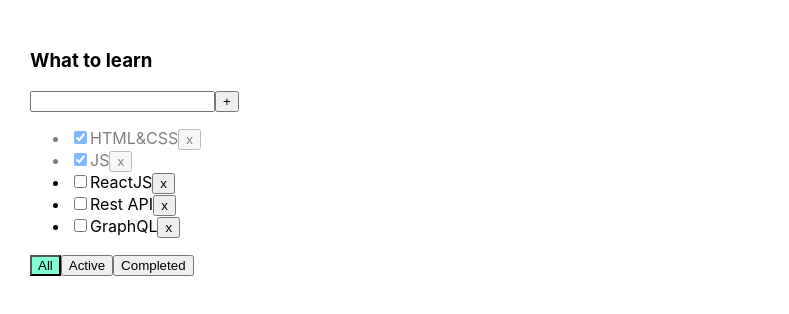
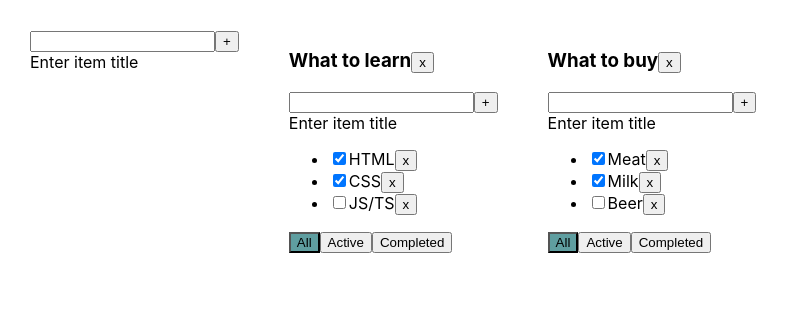
Before and after one commit to Djiypyk/ToDoList-MUI, a React (Create React App) app: page / in a window 1280 px wide. Shown: the top 314 px of the page, without its empty margins (0-789 px from the left). Built offline with nearby package versions, Linux system fonts and the light colour scheme.

Commit message:
create new component

```diff
--- /dev/null
+++ b/src/AddItemForm.tsx
@@ -0,0 +1,46 @@
+import React, {ChangeEvent, KeyboardEvent, useState} from "react";
+
+type AddItemFormPropsType = {
+    addItem: (title: string) => void
+}
+
+export const AddItemForm = (props: AddItemFormPropsType) => {
+    const [title, setTitle] = useState<string>("");
+    const [error, setError] = useState<boolean>(false);
+
+    const onChangeSetTitle = (e: ChangeEvent<HTMLInputElement>) => {
+        setTitle(e.currentTarget.value)
+        setError(false)
+    }
+    const onKeyPressAddItem = (e: KeyboardEvent<HTMLInputElement>) => {
+        if (e.key === "Enter") {
+            addItem()
+        }
+    }
+    const addItem = () => {
+        const trimmedTitle = title.trim()
+        if (trimmedTitle) {
+            props.addItem(trimmedTitle)
+        } else {
+            setError(true)
+        }
+        setTitle("")
+    }
+
+    const errorMessage = error
+        ? <div style={{color: "red"}}>Title is required!</div>
+        : <div>Enter item title</div>
+
+    return (
+        <div>
+            <input
+                className={error ? "error" : ""}
+                value={title}
+                onChange={onChangeSetTitle}
+                onKeyPress={onKeyPressAddItem}
+            />
+            <button onClick={addItem}>+</button>
+            {errorMessage}
+        </div>
+    );
+}
--- a/src/App.css
+++ b/src/App.css
@@ -7,18 +7,17 @@
   margin-right: 50px;
 }
 
-.error {
-  border: red 1px solid;
+.is-done {
+  opacity:0.3;
 }
 
-.error-message {
-  color: red;
+
+.active-filter {
+  background-color: cadetblue;
 }
 
-.active-filter {
-  background-color: aquamarine;
+.error {
+  border: 2px solid red;
+  outline: none;
+  background-color: rgba(161, 26, 26, 0.3);
 }
-
-.is-done {
-  opacity: 0.5;
-}
--- a/src/App.tsx
+++ b/src/App.tsx
@@ -1,69 +1,127 @@
 import React, {useState} from 'react';
 import './App.css';
-import {Todolist} from './Todolist';
-import {v1} from 'uuid';
+import TodoList from "./Todolist";
+import {v1} from "uuid";
+import {AddItemForm} from "./AddItemForm";
 
-export type FilterValuesType = "all" | "active" | "completed";
+export type TaskType = {
+    id: string
+    title: string
+    isDone: boolean
+}
+export type FilterValuesType = "all" | "active" | "completed"
 
-function App() {
+export type TodoListType = {
+    id: string
+    title: string
+    filter: FilterValuesType
+}
 
-    let [tasks, setTasks] = useState([
-        {id: v1(), title: "HTML&CSS", isDone: true},
-        {id: v1(), title: "JS", isDone: true},
-        {id: v1(), title: "ReactJS", isDone: false},
-        {id: v1(), title: "Rest API", isDone: false},
-        {id: v1(), title: "GraphQL", isDone: false},
-    ]);
-    let [filter, setFilter] = useState<FilterValuesType>("all");
+type TaskStateType = {
+    [id: string]: Array<TaskType>
+}
 
 
-    function removeTask(id: string) {
-        let filteredTasks = tasks.filter(t => t.id != id);
-        setTasks(filteredTasks);
+//C-R-U-D
+function App() {
+    const todoListID_1 = v1()
+    const todoListID_2 = v1()
+
+
+    const [todoLists, setTodoLists] = useState<Array<TodoListType>>([
+        {id: todoListID_1, title: 'What to learn', filter: 'all'},
+        {id: todoListID_2, title: 'What to buy', filter: 'all'}
+    ])
+
+    const [tasks, setTasks] = useState<TaskStateType>(
+        {
+            [todoListID_1]: [
+                {id: v1(), title: "HTML", isDone: true},
+                {id: v1(), title: "CSS", isDone: true},
+                {id: v1(), title: "JS/TS", isDone: false}
+            ],
+            [todoListID_2]: [
+                {id: v1(), title: "Meat", isDone: true},
+                {id: v1(), title: "Milk", isDone: true},
+                {id: v1(), title: "Beer", isDone: false}
+            ]
+        }
+    )
+
+    //BLL:
+
+    const changeTodoListFilter = (filter: FilterValuesType, todoListID: string) => {
+        setTodoLists(todoLists.map(tl => tl.id === todoListID ? {...tl, filter: filter} : tl));
     }
 
-    function addTask(title: string) {
-        let task = {id: v1(), title: title, isDone: false};
-        let newTasks = [task, ...tasks];
-        setTasks(newTasks);
+    const removeTask = (taskID: string, todoListID: string) => {
+        const copyTasks = {...tasks}
+        copyTasks[todoListID] = tasks[todoListID].filter(t => t.id !== taskID)
+        setTasks(copyTasks)
     }
 
-    function changeStatus(taskId: string, isDone: boolean) {
-        let task = tasks.find(t => t.id === taskId);
-        if (task) {
-            task.isDone = isDone;
-        }
-
-        setTasks([...tasks]);
+    const addTask = (title: string, todoListID: string) => {
+        const copyTasks = {...tasks}
+        copyTasks[todoListID] = [{id: v1(), title, isDone: true}, ...tasks[todoListID]]
+        setTasks(copyTasks)
+    }
+    const changeTaskStatus = (taskID: string, isDone: boolean, todoListID: string) => {
+        const copyTasks = {...tasks}
+        copyTasks[todoListID] = tasks[todoListID].map(t => t.id === taskID ? {...t, isDone} : t)
+        setTasks(copyTasks)
+    }
+    const changeTasksTitle = (taskID: string, title: string, todoListID: string) => {
+        setTasks({...tasks, [todoListID]: tasks[todoListID].map(t => t.id === taskID ? {...t, title} : t)})
     }
 
-
-    let tasksForTodolist = tasks;
-
-    if (filter === "active") {
-        tasksForTodolist = tasks.filter(t => t.isDone === false);
+    const removeTodoList = (todoListID: string) => {
+        setTodoLists(todoLists.filter(tl => tl.id !== todoListID))
+        const copyTasks = {...tasks}
+        delete copyTasks[todoListID]
+        setTasks(copyTasks)
     }
-    if (filter === "completed") {
-        tasksForTodolist = tasks.filter(t => t.isDone === true);
+    const changeTodoListTitle = (title: string, todoListID: string) => {
+        setTodoLists(todoLists.map(t => t.id === todoListID ? {...t, title}: t))
+    }
+    const addTodoList = (title: string) => {
+        const newTodoListID = v1()
+        setTodoLists([...todoLists, {id: newTodoListID, title, filter: 'all'}])
+        setTasks({...tasks, [newTodoListID]: []})
     }
 
-    function changeFilter(value: FilterValuesType) {
-        setFilter(value);
+    const getTasksForRender = (filter: FilterValuesType, tasks: Array<TaskType>): Array<TaskType> => {
+        switch (filter) {
+            case "completed":
+                return tasks.filter(t => t.isDone)
+            case "active":
+                return tasks.filter(t => !t.isDone)
+            default:
+                return tasks
+        }
     }
 
-
+    //UI:
     return (
         <div className="App">
-            <Todolist title="What to learn"
-                      tasks={tasksForTodolist}
-                      removeTask={removeTask}
-                      changeFilter={changeFilter}
-                      addTask={addTask}
-                      changeTaskStatus={changeStatus}
-                      filter={filter}
-            />
+            <AddItemForm addItem={addTodoList}/>
+            {todoLists.map(tl => {
+                return <TodoList
+                    key={tl.id}
+                    todoListID={tl.id}
+                    filter={tl.filter}
+                    title={tl.title}
+                    tasks={getTasksForRender(tl.filter, tasks[tl.id])}
+                    addTask={addTask}
+                    removeTask={removeTask}
+                    changeTodoListFilter={changeTodoListFilter}
+                    changeTaskStatus={changeTaskStatus}
+                    removeTodoList={removeTodoList}
+                    changeTasksTitle={changeTasksTitle}
+                    changeTodoListTitle={changeTodoListTitle}
+                />
+            })}
         </div>
-    );
+    )
 }
 
 export default App;
--- /dev/null
+++ b/src/EditableSpan.tsx
@@ -0,0 +1,36 @@
+import React, {ChangeEvent, KeyboardEvent, useState} from 'react'
+
+type EditableSpanPropsType = {
+    title: string
+    changeTitle: (newTitle: string) => void
+}
+
+export function EditableSpan(props: EditableSpanPropsType) {
+    const [title, setTitle] = useState<string>("");
+    const [editMode, setEditMode] = useState<boolean>(false)
+
+    const onChangeSetTitle = (e: ChangeEvent<HTMLInputElement>) => {
+        setTitle(e.currentTarget.value)
+    }
+
+    const onEditMode = () => {
+        setEditMode(true)
+        setTitle(props.title)
+    }
+    const offEditMode = () => {
+        setEditMode(false)
+        props.changeTitle(title)
+    }
+    const onKeyPressOffEditMode = (e: KeyboardEvent<HTMLInputElement>) => {
+        if (e.key === 'Enter') offEditMode()
+    }
+    return (editMode
+            ? <input
+                onKeyPress={onKeyPressOffEditMode}
+                onChange={onChangeSetTitle}
+                value={title}
+                autoFocus
+                onBlur={offEditMode}/>
+            : <span onDoubleClick={onEditMode}>{props.title}</span>
+    )
+}
--- a/src/Todolist.tsx
+++ b/src/Todolist.tsx
@@ -1,88 +1,89 @@
-import React, {ChangeEvent, KeyboardEvent, useState} from 'react';
-import {FilterValuesType} from './App';
+import React, {useState, KeyboardEvent, ChangeEvent, MouseEvent} from 'react';
+import {FilterValuesType, TaskType} from "./App";
+import {AddItemForm} from "./AddItemForm";
+import {EditableSpan} from "./EditableSpan";
 
-type TaskType = {
-    id: string
+type TodoListPropsType = {
     title: string
-    isDone: boolean
+    todoListID: string
+    addTask: (title: string, todoListID: string) => void
+    tasks: Array<TaskType>
+    filter: FilterValuesType
+    removeTask: (id: string, todoListID: string) => void
+    changeTodoListFilter: (filter: FilterValuesType, todoListID: string) => void
+    changeTaskStatus: (id: string, isDone: boolean, todoListID: string) => void
+    removeTodoList: (todoListID: string) => void
+    changeTasksTitle: (taskID: string, title: string, todoListID: string) => void
+    changeTodoListTitle: (title: string, todoListID: string) => void
 }
 
-type PropsType = {
-    title: string
-    tasks: Array<TaskType>
-    removeTask: (taskId: string) => void
-    changeFilter: (value: FilterValuesType) => void
-    addTask: (title: string) => void
-    changeTaskStatus: (taskId: string, isDone: boolean) => void
-    filter: FilterValuesType
+const TodoList = (props: TodoListPropsType) => {
+    const tasksList = props.tasks.map((t: TaskType) => {
+        const removeTask = () => props.removeTask(t.id, props.todoListID)
+        const changeStatus = (e: ChangeEvent<HTMLInputElement>) =>
+            props.changeTaskStatus(t.id, e.currentTarget.checked, props.todoListID)
+
+        const changeTaskTitle = (newTitle: string) => {
+            props.changeTasksTitle(t.id, newTitle, props.todoListID)
+        }
+        return (
+            <li key={t.id}>
+                <input
+                    type="checkbox"
+                    checked={t.isDone}
+                    onChange={changeStatus}
+                />
+                <EditableSpan title={t.title} changeTitle={changeTaskTitle}/>
+                <button onClick={removeTask}>x</button>
+            </li>
+        )
+    })
+
+    const onClickSetAllFilter = () => props.changeTodoListFilter("all", props.todoListID)
+    const onClickSetActiveFilter = () => props.changeTodoListFilter("active", props.todoListID)
+    const onClickSetCompletedFilter = () => props.changeTodoListFilter("completed", props.todoListID)
+    const removeTodoList = () => props.removeTodoList(props.todoListID)
+
+    const addTask = (title: string) => {
+        props.addTask(title, props.todoListID);
+    }
+    const changeTodoListTitle = (title: string) => {
+        props.changeTodoListTitle(title, props.todoListID)
+    }
+    const getBtnClass = (filter: FilterValuesType) => {
+        return props.filter === filter ? "active-filter" : ""
+    }
+
+    return (
+        <div>
+            <h3>
+                <EditableSpan title={props.title} changeTitle={changeTodoListTitle}/>
+                {/*{props.title}*/}
+                <button onClick={removeTodoList}>x</button>
+            </h3>
+            <AddItemForm addItem={addTask}/>
+            <ul>
+                {tasksList}
+            </ul>
+            <div>
+                <button
+                    className={getBtnClass("all")}
+                    onClick={onClickSetAllFilter}
+                >All
+                </button>
+                <button
+                    className={getBtnClass("active")}
+                    onClick={onClickSetActiveFilter}
+                >Active
+                </button>
+                <button
+                    className={getBtnClass("completed")}
+                    onClick={onClickSetCompletedFilter}
+                >Completed
+                </button>
+            </div>
+        </div>
+    )
 }
 
-export function Todolist(props: PropsType) {
-
-    let [title, setTitle] = useState("")
-    let [error, setError] = useState<string | null>(null)
-
-    const addTask = () => {
-        if (title.trim() !== "") {
-            props.addTask(title.trim());
-            setTitle("");
-        } else {
-            setError("Title is required");
-        }
-    }
-
-    const onChangeHandler = (e: ChangeEvent<HTMLInputElement>) => {
-        setTitle(e.currentTarget.value)
-    }
-
-    const onKeyPressHandler = (e: KeyboardEvent<HTMLInputElement>) => {
-        setError(null);
-        if (e.charCode === 13) {
-            addTask();
-        }
-    }
-
-    const onAllClickHandler = () => props.changeFilter("all");
-    const onActiveClickHandler = () => props.changeFilter("active");
-    const onCompletedClickHandler = () => props.changeFilter("completed");
-
-
-    return <div>
-        <h3>{props.title}</h3>
-        <div>
-            <input value={title}
-                   onChange={onChangeHandler}
-                   onKeyPress={onKeyPressHandler}
-                   className={error ? "error" : ""}
-            />
-            <button onClick={addTask}>+</button>
-            {error && <div className="error-message">{error}</div>}
-        </div>
-        <ul>
-            {
-                props.tasks.map(t => {
-                    const onClickHandler = () => props.removeTask(t.id)
-                    const onChangeHandler = (e: ChangeEvent<HTMLInputElement>) => {
-                        props.changeTaskStatus(t.id, e.currentTarget.checked);
-                    }
-
-                    return <li key={t.id} className={t.isDone ? "is-done" : ""}>
-                        <input type="checkbox"
-                               onChange={onChangeHandler}
-                               checked={t.isDone}/>
-                        <span>{t.title}</span>
-                        <button onClick={onClickHandler}>x</button>
-                    </li>
-                })
-            }
-        </ul>
-        <div>
-            <button className={props.filter === 'all' ? "active-filter" : ""}
-                    onClick={onAllClickHandler}>All</button>
-            <button className={props.filter === 'active' ? "active-filter" : ""}
-                onClick={onActiveClickHandler}>Active</button>
-            <button className={props.filter === 'completed' ? "active-filter" : ""}
-                onClick={onCompletedClickHandler}>Completed</button>
-        </div>
-    </div>
-}
+export default TodoList;
```
Also changed, not shown: 1 other file (tests, documents, lock files or other folders).
